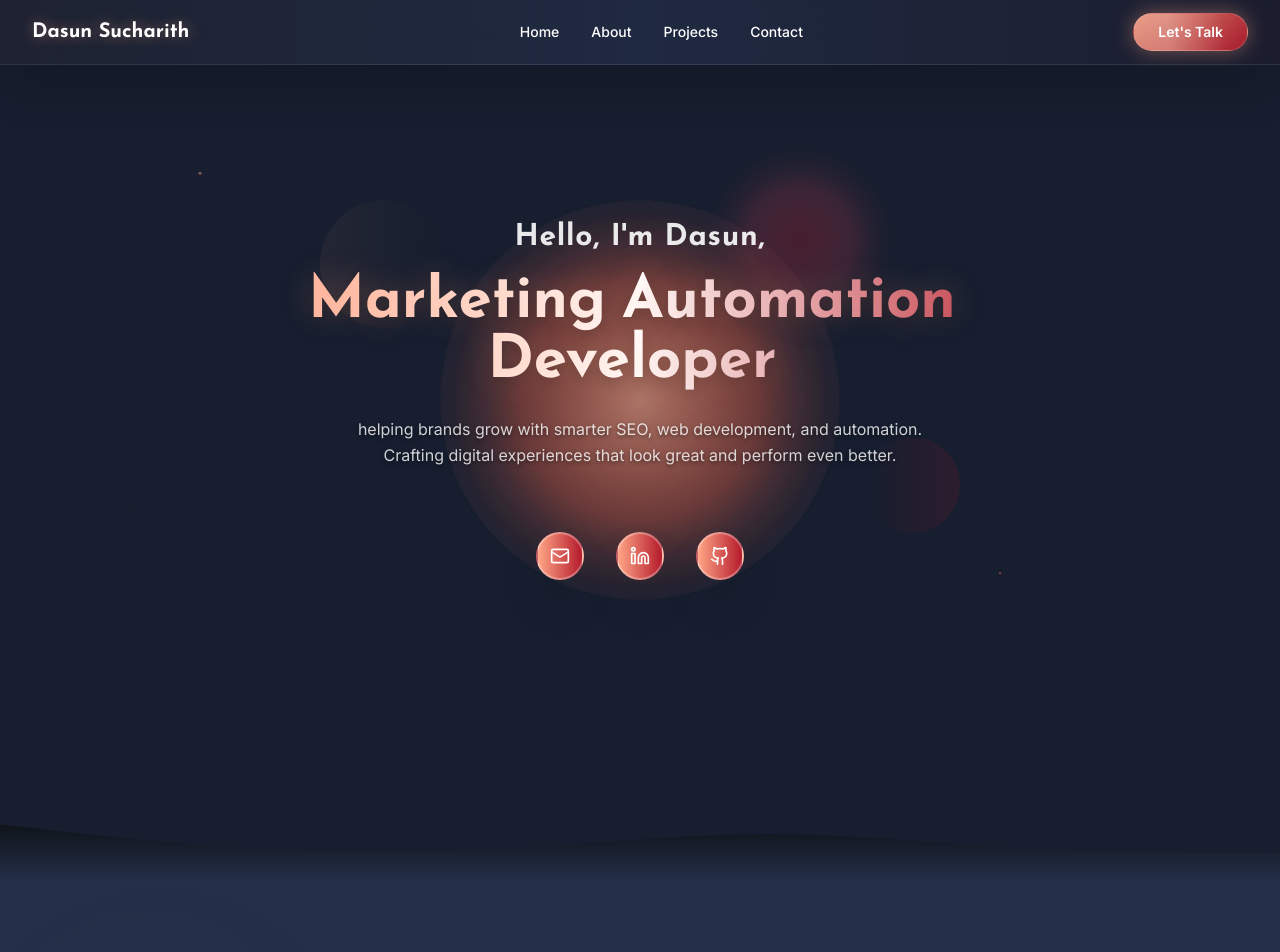
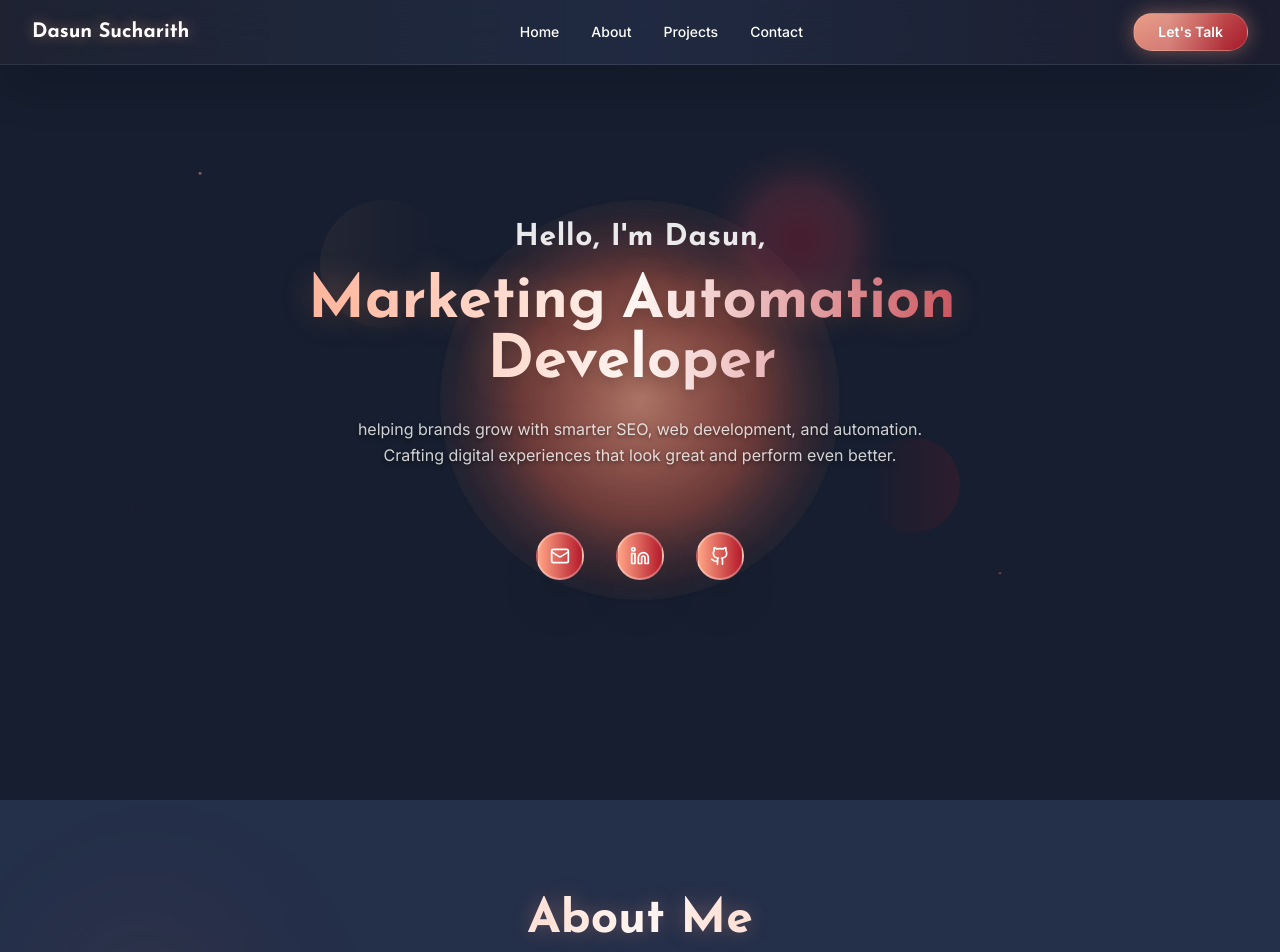
Before and after one commit to dasunsucharith/daunsucharith-me, a Next.js app: page / in a window 1280 px wide. Shown: the top 952 px of the page. Built offline with nearby package versions, Linux system fonts and the light colour scheme.

Commit message:
refactor: remove unused wave transition component from HeroSection

```diff
--- a/components/sections/HeroSection.tsx
+++ b/components/sections/HeroSection.tsx
@@ -4,7 +4,6 @@ import React, { useEffect, useState } from 'react'
 import { Mail, Linkedin, Github } from 'lucide-react'
 import { motion } from 'framer-motion'
 import styles from '../../styles/HeroSection.module.css'
-import { SubtleWave } from '../ui/WaveDivider'
 
 const AnimatedTitle = () => {
   const [isExpanded, setIsExpanded] = useState(false);
@@ -312,13 +311,7 @@ const HeroSection = () => {
           </motion.div>
         </motion.div>
       </section>
-      {/* Wave transition from hero to about */}
-      <SubtleWave
-        fromColor="#0f1419"
-        toColor="#242F49"
-        className="relative -mt-1"
-      />
-    </>
+      </>
   )
 }
 
```
